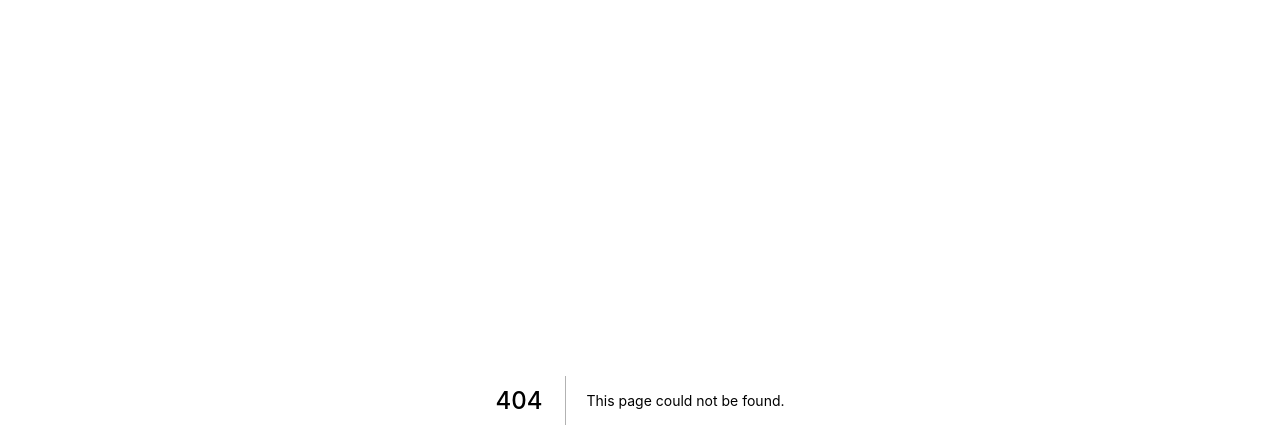
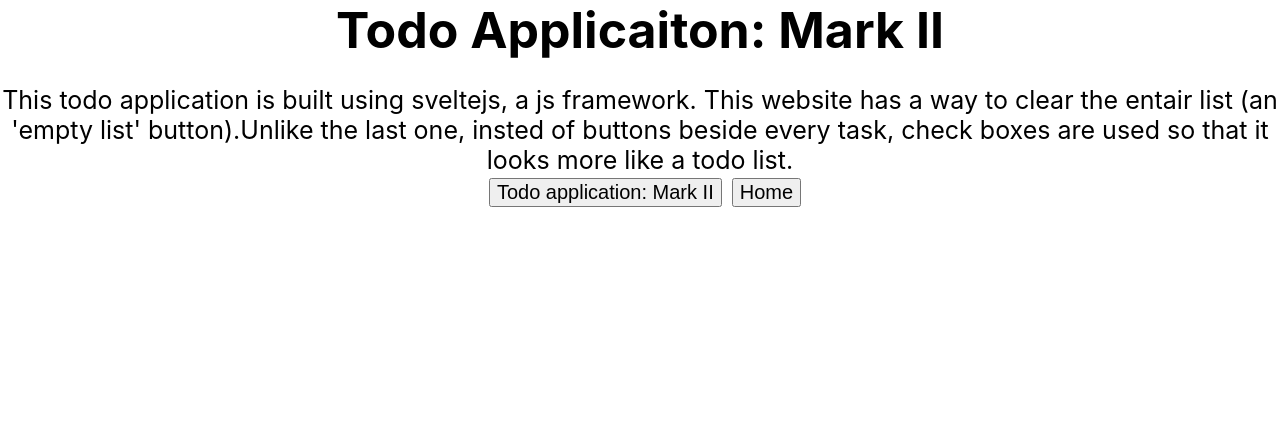
Before and after one commit to harshavardhanakrishnachaitanya2001/Blog, a Next.js app: page /svelteTodo in a window 1280 px wide. Before the commit this address had no page. Shown: the top 448 px of the page. Built offline with nearby package versions, Linux system fonts and the light colour scheme.

Commit message:
Added a new application to the personal website

```diff
--- a/pages/index.js
+++ b/pages/index.js
@@ -47,6 +47,7 @@
         <Link href="/scoreBoard"><button>Score board</button></Link>
         <Link href="/weatherapp"><button>Weather application</button></Link>
         <Link href="/Anime"><button>Anime</button></Link>
+        <Link href="/svelteTodo"><button>Todo application: Mark II</button></Link>
         </p>
         <h1 className="aboutme">About me</h1>
         <p className="about">
--- /dev/null
+++ b/pages/svelteTodo.js
@@ -0,0 +1,39 @@
+import Link from 'next/link'
+import Head from 'next/head'
+const todoApp = () => {
+    return (
+        <div>
+        <style>
+            {`
+                h1{
+                    margin: 0;
+                     font-size: 50px;
+                     text-align:center;
+                }
+                p{
+                    text-align:center;
+                    font-size:25px;
+                }
+                button{
+                    margin-left:10px;
+                    font-size:20px;
+                    cursor:pointer;
+                }
+            `}
+        </style>
+        <Head>
+            <title>
+                Todo application: Mark:II
+            </title>
+        </Head>
+        <h1>Todo Applicaiton: Mark II</h1>
+        <p>
+        This todo application is built using sveltejs, a js framework. This website has a way to clear the entair list
+        (an 'empty list' button).Unlike the last one, insted of buttons beside every task, check boxes are used so that it looks more like a todo list.<br />
+        <Link href="https://todo-svelte-six.vercel.app/"><button>Todo application: Mark II</button></Link>
+        <Link href="/"><button>Home</button></Link>
+        </p>
+        </div>
+    )
+}
+export default todoApp
```
Also changed, not shown: public/instagramicon.jpg (added).
